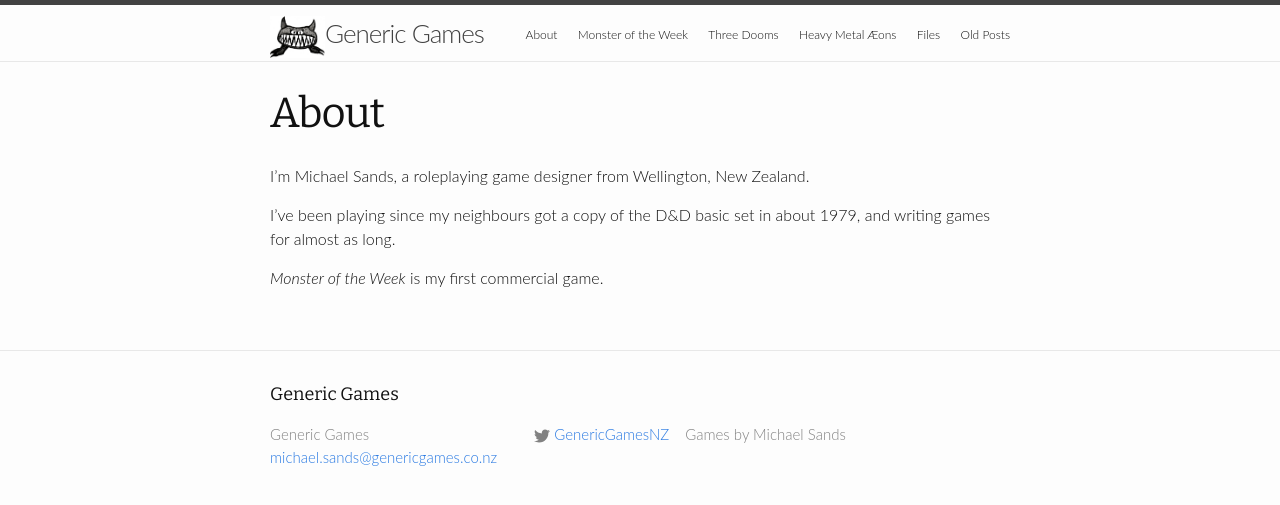
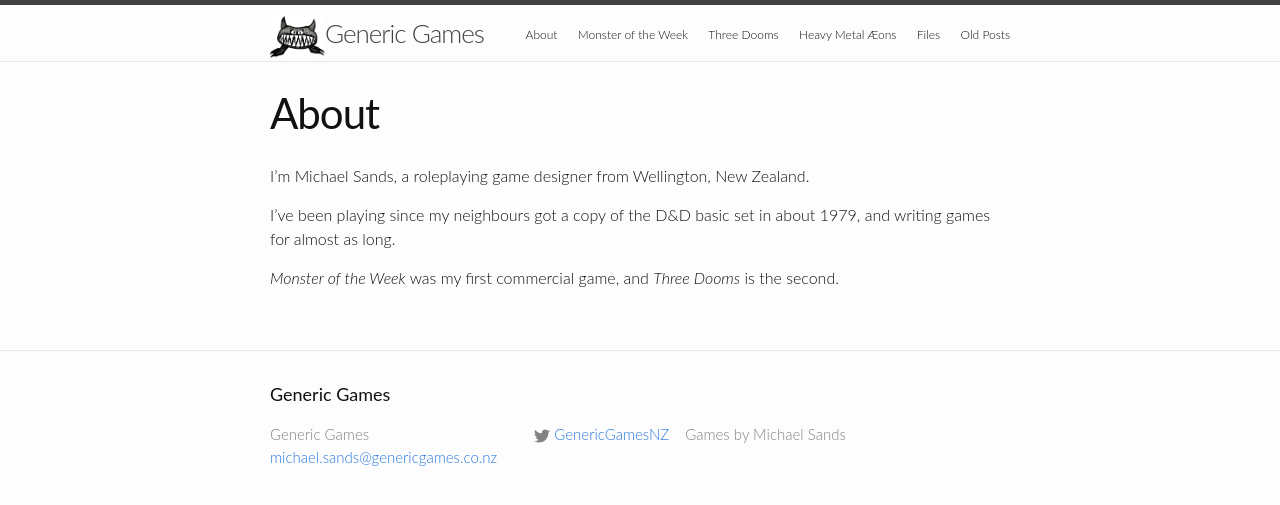
Before and after one commit to michael-sands/generic_games_site, a Jekyll site: the page built from about.md, in a window 1280 px wide. Shown: the top 505 px of the page. Built offline with Jekyll 4.4.1, drawn with Linux system fonts in a browser that asks for light colours.

Commit message:
changes to move to https, tweak about page and base font

```diff
--- a/_config.yml
+++ b/_config.yml
@@ -3,7 +3,7 @@
 email: michael.sands@genericgames.co.nz
 description: Games by Michael Sands
 baseurl: "" # the subpath of your site, e.g. /blog/
-url: "http://genericgames.co.nz" # the base hostname & protocol for your site
+url: "https://genericgames.co.nz" # the base hostname & protocol for your site
 twitter_username: GenericGamesNZ
 
 # Build settings
--- a/_glynn.yml
+++ b/_glynn.yml
@@ -1,3 +1,3 @@
 ftp_host: 'ftp.genericgames.co.nz'
-ftp_dir: '/httpdocs'
+ftp_dir: '/httpsdocs'
 ftp_passive: false
--- a/_sass/_base.scss
+++ b/_sass/_base.scss
@@ -80,7 +80,7 @@
  * Headings
  */
 h1, h2, h3, h4, h5, h6 {
-    font-family: Bitter;
+    font-family: Lato;
     font-weight: 400;
 }
 
--- a/about.md
+++ b/about.md
@@ -7,4 +7,4 @@
 
 I've been playing since my neighbours got a copy of the D&D basic set in about 1979, and writing games for almost as long.
 
-*Monster of the Week* is my first commercial game.
+*Monster of the Week* was my first commercial game, and *Three Dooms* is the second.
```
